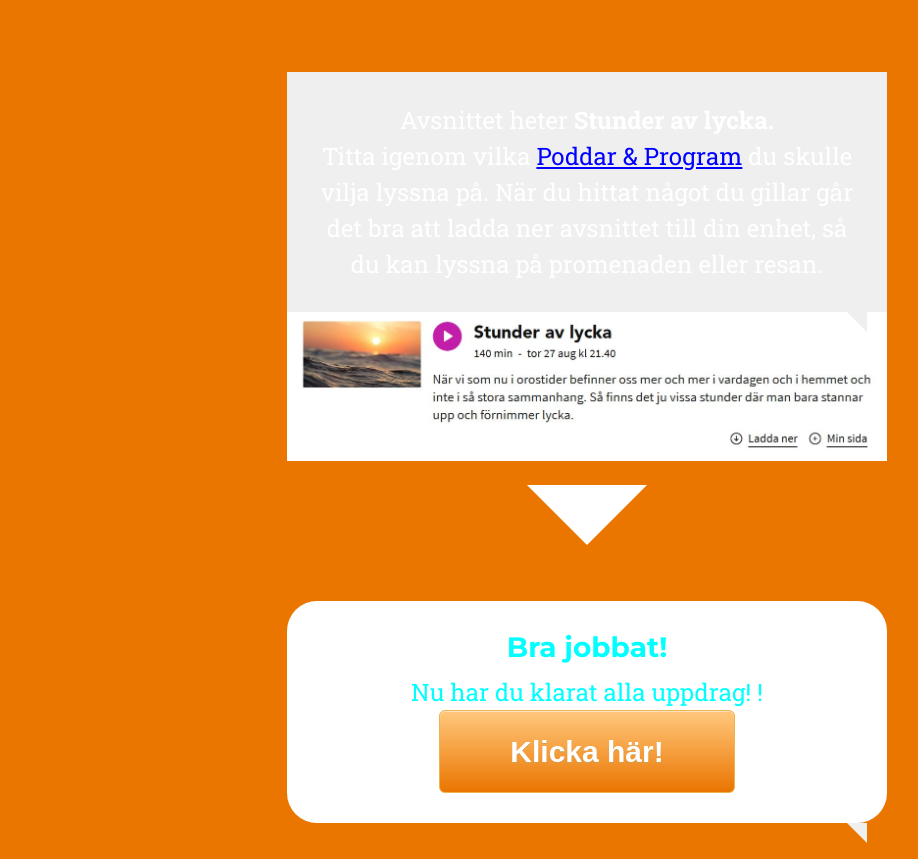
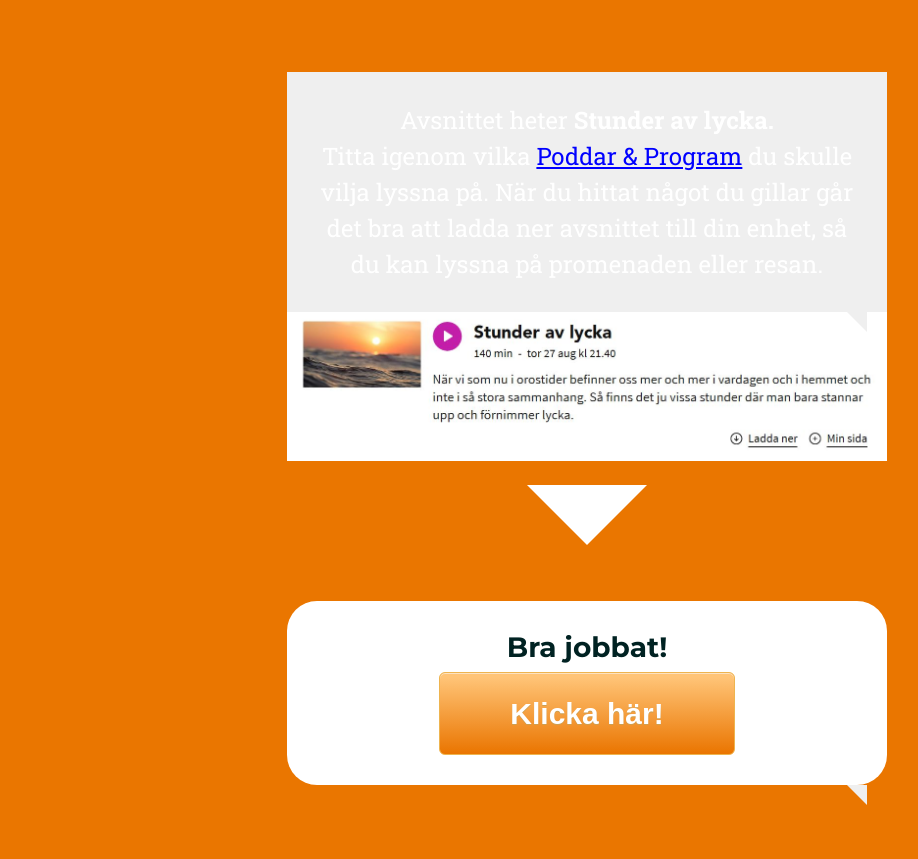
Before and after one commit to Arkenbiblioteket/ornskoldsviks-teknikjakt, a plain HTML site: page 13.html in a window 1280 px wide. Shown: the part 93-952 px from the top of the page, without its empty margins (53-971 px from the left). Drawn offline with Linux system fonts and the light colour scheme; a web font is replaced by a local one.

Commit message:
tillägg

```diff
--- a/13.html
+++ b/13.html
@@ -40,10 +40,12 @@ Du behöver sedan ändra ett saker på varje sida.
     <link href='https://fonts.googleapis.com/css?family=Droid+Serif:400,700,400italic,700italic' rel='stylesheet' type='text/css'>
     <link href='https://fonts.googleapis.com/css?family=Roboto+Slab:400,100,300,700' rel='stylesheet' type='text/css'>
     <link href="css/agency.min.css" rel="stylesheet">
-    <link href="css/style.css" rel="stylesheet">
     <link href="css/button orange.css" rel="stylesheet">
     <link href="css/box.css" rel="stylesheet">
     <link href="css/speech bubble.css" rel="stylesheet">
+    <link href="css/style.css" rel="stylesheet">
+
+
        <style>
       .responsive {
         max-width: 100%;
@@ -131,12 +133,10 @@ body
             <h3></h3>
             <!--Vilket är uppdraget?-->
             <div class="speech-bubble">
-              <font color=”#FFFFFF”>
-                <h3>Bra jobbat!</h3></p>
-              Nu har du klarat alla uppdrag!             !
+              <font color=”#222222”>
+                <h3>Bra jobbat!</h3>
               <a href="https://arkenbiblioteket.github.io/ornskoldsviks-teknikjakt/klar.html?" class="myButton"> Klicka här!</a>
               </div></font>
-
 
             <!--Ibland kanske du vill lägga till en bild i beskrivningen.
             I så fall läger du in bilden i katalogen img.
```
Also changed, not shown: klar.html (+1 -1 lines), img/0M__Se.gif (added).
